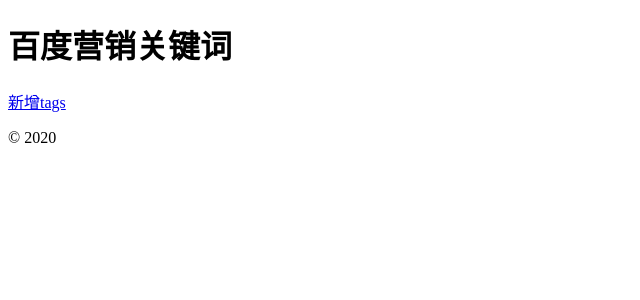
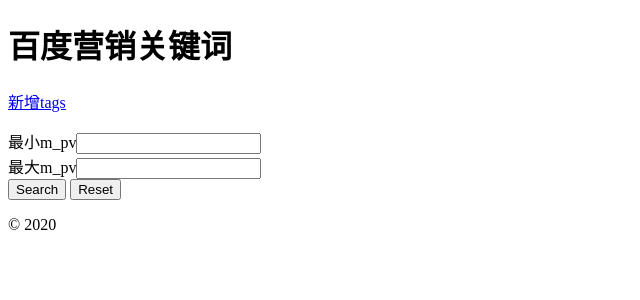
Before and after one commit to oyym123/cms, a Yii app: template backend/views/baidu-keywords/index.php in a window 1280 px wide. Shown: the top 300 px of the page, without its empty margins (0-640 px from the left). Run offline with PHP 8.4 and a stand-in for Yii, Linux system fonts and the light colour scheme; the template is opened without the code that fills it, so the values that code supplies are empty; some libraries are stand-ins or nearby versions.

Commit message:
修改
修改

```diff
--- a/backend/views/baidu-keywords/_search.php
+++ b/backend/views/baidu-keywords/_search.php
@@ -18,15 +18,27 @@
         ],
     ]); ?>
 
-    <?= $form->field($model, 'id') ?>
+    <?php
+    echo '<label class="control-label" for="longkeywordssearch-key_search_num">最小m_pv</label>';
+    echo '<input type="text" id="longkeywordssearch-key_search_num" class="form-control" name="m_pv_min" value="">';
+    echo '<br/>';
+    ?>
 
-    <?= $form->field($model, 'keywords') ?>
+    <?php
+    echo '<label class="control-label" for="longkeywordssearch-key_search_num">最大m_pv</label>';
+    echo '<input type="text" id="longkeywordssearch-key_search_num" class="form-control" name="m_pv_max" value="">';
+    echo '<br/>';
+    ?>
 
-    <?= $form->field($model, 'from_keywords') ?>
-
-    <?= $form->field($model, 'pc_show_rate') ?>
-
-    <?= $form->field($model, 'pc_rank') ?>
+<!--    --><?//= $form->field($model, 'id') ?>
+<!---->
+<!--    --><?//= $form->field($model, 'keywords') ?>
+<!---->
+<!--    --><?//= $form->field($model, 'from_keywords') ?>
+<!---->
+<!--    --><?//= $form->field($model, 'pc_show_rate') ?>
+<!---->
+<!--    --><?//= $form->field($model, 'pc_rank') ?>
 
     <?php // echo $form->field($model, 'pc_cpc') ?>
 
--- a/backend/views/baidu-keywords/index.php
+++ b/backend/views/baidu-keywords/index.php
@@ -20,7 +20,7 @@
     </p>
 
     <?php Pjax::begin(); ?>
-    <?php // echo $this->render('_search', ['model' => $searchModel]); ?>
+    <?php  echo $this->render('_search', ['model' => $searchModel]); ?>
 
     <?= GridView::widget([
         'dataProvider' => $dataProvider,
--- a/common/models/WhiteArticle.php
+++ b/common/models/WhiteArticle.php
@@ -102,7 +102,7 @@
             'history' => '发布历史',
             'status' => '状态',
             'push_time' => '发布时间',
-            'word_count' => '词语统计',
+            'word_count' => '文章字数',
             'part_content' => '内容分块',
             'content' => '内容',
             'created_at' => '创建时间',
--- a/common/models/search/BaiduKeywordsSearch.php
+++ b/common/models/search/BaiduKeywordsSearch.php
@@ -57,6 +57,10 @@
             return $dataProvider;
         }
 
+        if (!empty(\Yii::$app->request->get('m_pv_min')) && !empty(\Yii::$app->request->get('m_pv_max'))) {
+            $query->andFilterWhere(['between', 'm_pv', \Yii::$app->request->get('m_pv_min'), \Yii::$app->request->get('m_pv_max')]);
+        }
+
         // grid filtering conditions
         $query->andFilterWhere([
             'id' => $this->id,
```
